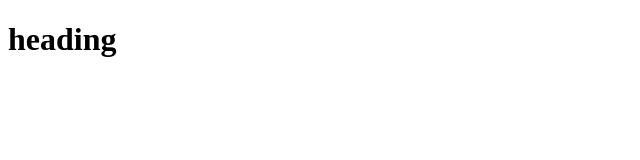
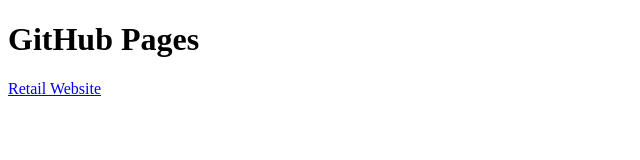
Before and after one commit to DiegoPham/DiegoPham.github.io, a plain HTML site: page index.html in a window 1280 px wide. Shown: the whole page, without its empty margins (0-640 px from the left). Drawn offline with Linux system fonts and the light colour scheme.

Commit message:
Add files via upload

```diff
--- a/index.html
+++ b/index.html
@@ -1,10 +1,10 @@
 <!DOCTYPE html>
 <html lang="en">
 <head>
-<title>Diego</title>
+<title>Project</title>
 </head>
 <body>
-<h1>heading</h1>
-<a href="file:///E:/smad307/retail/index.html">
+<h1>GitHub Pages</h1>
+<a href="file:///E:/smad307/retail/index.html">Retail Website</a>
 </body>
 </html>
```
